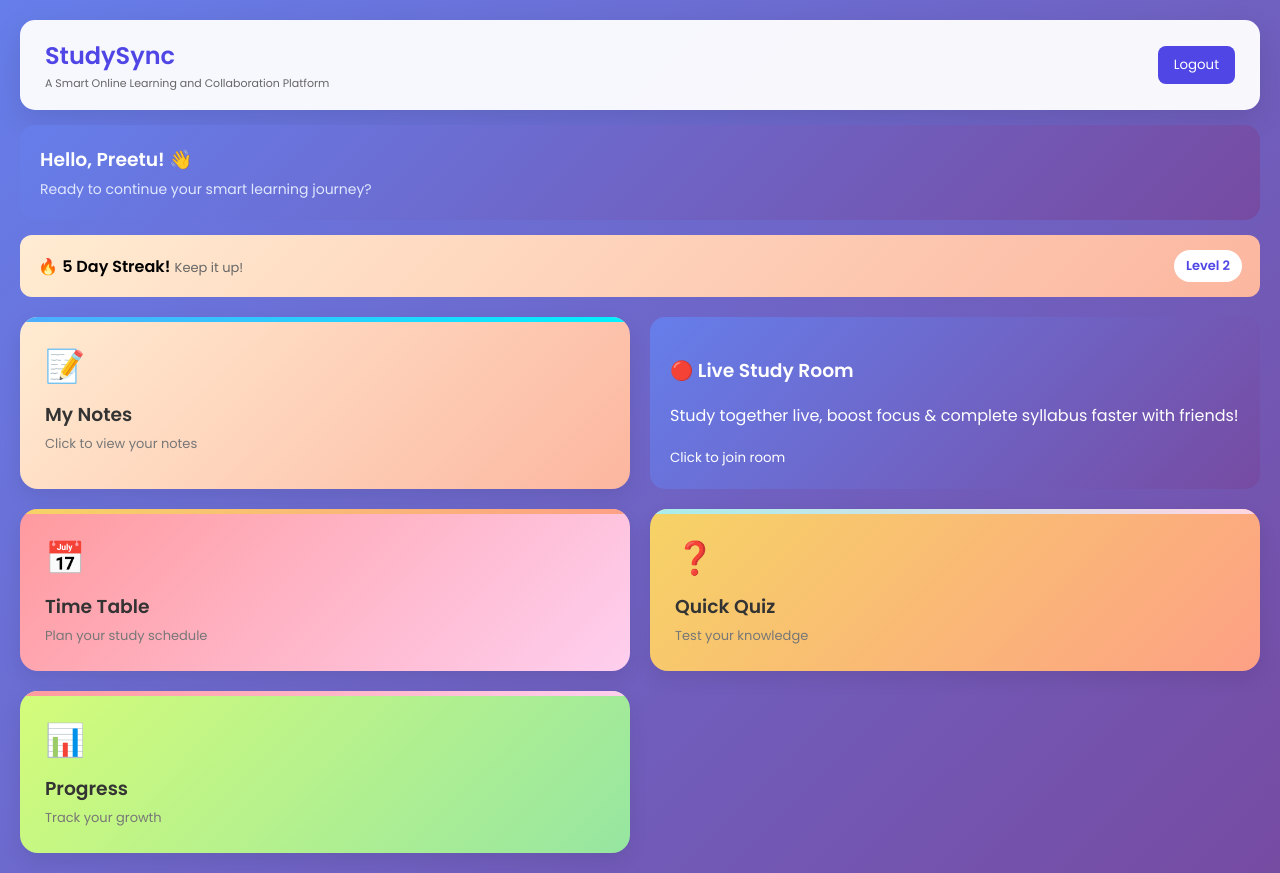
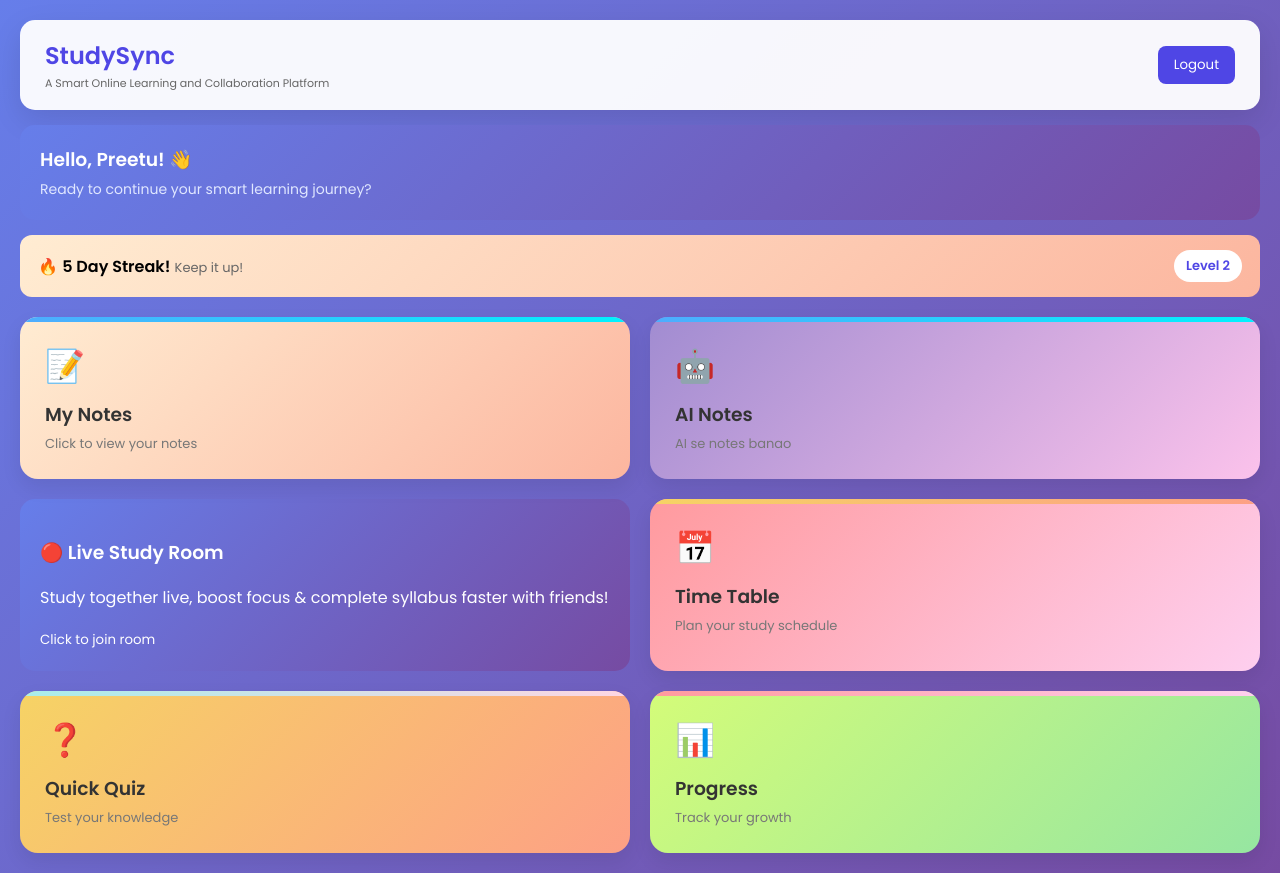
Before and after one commit to preetusingh18/studysync-app, a plain HTML site: page frontend/dashboard.html in a window 1280 px wide. Drawn offline with Linux system fonts and the light colour scheme.

Commit message:
Add AI Notes card to dashboard
Added AI Notes card to dashboard with functionality to create notes using AI.

```diff
--- a/frontend/dashboard.html
+++ b/frontend/dashboard.html
@@ -52,6 +52,11 @@ button{border:none; background:#4f46e5; color:white; padding:9px 16px; border-ra
     <h3>My Notes</h3>
     <p>Click to view your notes</p>
   </div>
+  <div class="card c1" onclick="location.href='ai.html'" style="background: linear-gradient(135deg, #a18cd1, #fbc2eb) !important;">
+  <div class="icon">🤖</div>
+  <h3>AI Notes</h3>
+  <p>AI se notes banao</p>
+</div>
 
   <!-- Live Study Room Card - Main feature of the app -->
   <div onclick="window.location.href='live-room.html'" style="background: linear-gradient(135deg, #667eea, #764ba2); color:white; padding:20px; border-radius:15px; cursor:pointer;">
```
